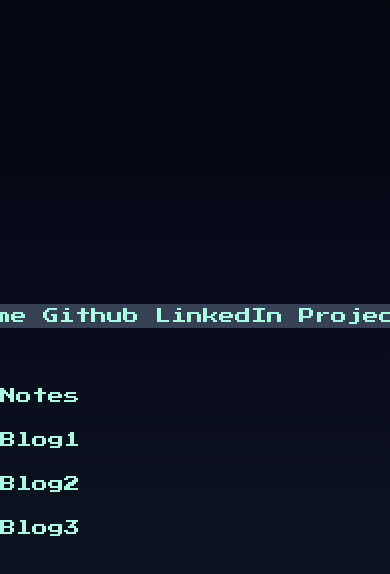
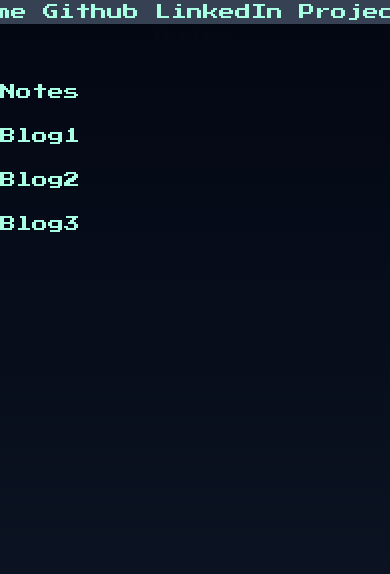
Before and after one commit to anthonycg/portfolio25, a Next.js app: page /notes in a window 390 px wide. Shown: the top 574 px of the page. Built offline with nearby package versions, Linux system fonts and the light colour scheme.

Commit message:
updated responsive layout

```diff
--- a/src/app/layout.tsx
+++ b/src/app/layout.tsx
@@ -29,7 +29,7 @@
             <body
                 className={`${geistSans.variable} ${geistMono.variable} antialiased`}
             >
-                <div className="flex flex-col justify-center min-h-screen text-center md:text-left md:pt-30 xs:px-60 2xl:flex-row bg-gradient-to-b from-gray-950 to-gray-900">
+                <div className="flex flex-col items-center min-h-screen text-center 2xl:items-start md:justify-center md:text-left md:pt-30 xs:px-60 2xl:flex-row bg-gradient-to-b from-gray-950 to-gray-900">
                     <aside className="order-1 w-full xl:w-1/4 md:order-none">
                         <NavBar />
                     </aside>
--- a/src/app/page.tsx
+++ b/src/app/page.tsx
@@ -6,7 +6,7 @@
 export default function Index() {
     const router = useRouter();
     return (
-        <div className="flex flex-col gap-5 px-2 py-4">
+        <div className="flex flex-col justify-center gap-5 px-2 py-4">
             <div>
                 <div className="">
                     <h1 className="text-5xl font-bold tracking-tight text-white">
```
